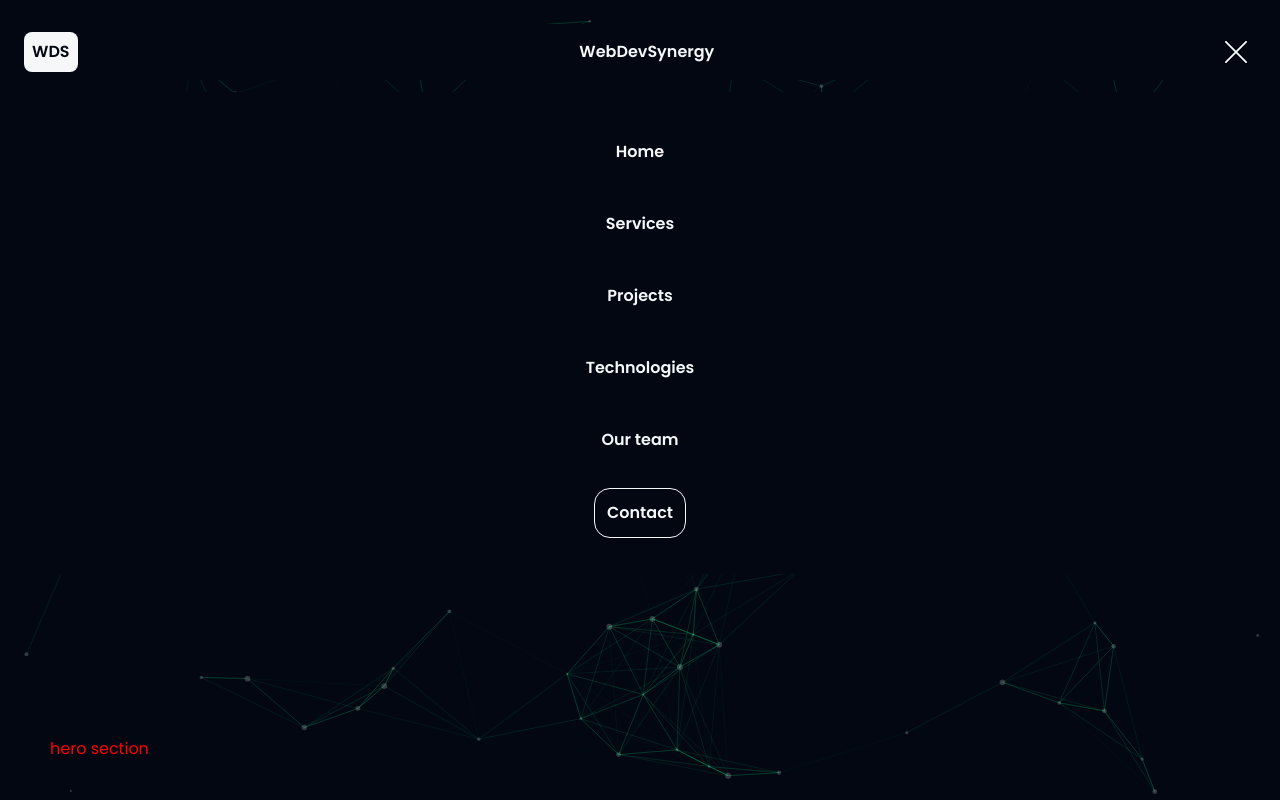
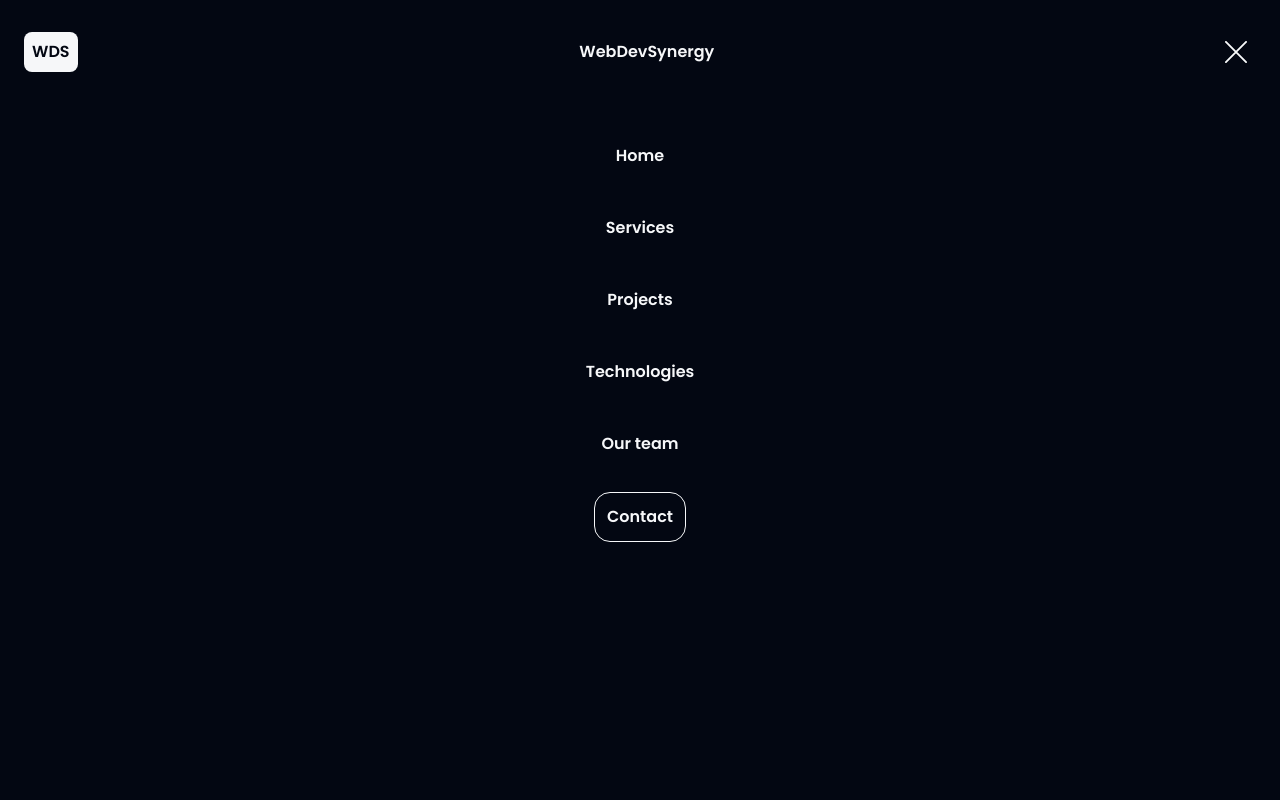
Before and after one commit to A-Novychenko/WebDevSynergy, a Next.js app: page /en in a window 1280 px wide. Both pictures are taken after a click on the button 1235 px from the left and 46 px from the top of the page. Shown: the top 800 px of the page. Built offline with nearby package versions, Linux system fonts and the light colour scheme.

Commit message:
fix modal

```diff
--- a/app/[lang]/layout.tsx
+++ b/app/[lang]/layout.tsx
@@ -39,6 +39,7 @@ export default function RootLayout({
         <main className={styles.main_container}>{children}</main>
 
         <Footer lang={lang} />
+        <div id="modal-root"></div>
       </body>
     </html>
   );
--- /dev/null
+++ b/components/Elements/BurgerMenu/Backdrop.tsx
@@ -0,0 +1,20 @@
+import {useModal} from "@/components/Providers/ModalProvider";
+
+import styles from "./Burger.module.scss";
+
+export const Backdrop = ({children}: {children: React.ReactNode}) => {
+  const {openModal} = useModal();
+
+  return (
+    <div
+      className={styles.backdrop}
+      onClick={(e) => {
+        if (e.target === e.currentTarget) {
+          openModal(false);
+        }
+      }}
+    >
+      {children}
+    </div>
+  );
+};
--- a/components/Elements/BurgerMenu/Burger.module.scss
+++ b/components/Elements/BurgerMenu/Burger.module.scss
@@ -13,51 +13,44 @@
   border: none;
 }
 
-.burger_menu {
-  position: fixed;
-  top: 92px;
-  left: 0;
-  width: 100%;
+.burger_menu_list {
+  display: flex;
+  flex-direction: column;
+  justify-content: center;
+  align-items: center;
 
-  background: var(--black, #030712);
+  padding-top: 40px;
+  padding-bottom: 40px;
 
-  z-index: 999;
-}
-
-.burger_menu_list {
   list-style: none;
-  padding: 24px;
   text-align: center;
 }
 
 .item {
-  display: flex;
-  padding: 12px;
-  justify-content: center;
-  align-items: center;
-  gap: 12px;
-  align-self: stretch;
+  display: inline-flex;
+  padding-bottom: 24px;
 
-  overflow: hidden;
+  &:last-child {
+    padding-bottom: 0;
+  }
 }
 
 .link {
   padding: 12px;
+
   color: var(--primary-text-color);
-
   font-size: 16px;
-
   font-weight: 600;
   line-height: 1.5;
   text-decoration: none;
 
   transition: transform var(--animation-hover), color var(--animation-hover);
-}
 
-.link:hover,
-.link:focus {
-  color: var(--secondary-text-color);
-  transform: var(--scale-transform-hover);
+  &:hover,
+  &link:focus {
+    color: var(--secondary-text-color);
+    transform: var(--scale-transform-hover);
+  }
 }
 
 .link_contact {
@@ -75,11 +68,21 @@
 
   transform: scale(1);
   transition: all 0.3s ease-in-out;
+
+  &:hover,
+  &:focus {
+    color: var(--secondary-text-color);
+    border: 1px solid var(--secondary-text-color);
+    transform: scale(1.025);
+  }
 }
 
-.link_contact:hover,
-.link_contact:focus {
-  color: var(--secondary-text-color);
-  border: 1px solid var(--secondary-text-color);
-  transform: scale(1.025);
+.backdrop {
+  position: fixed;
+  top: 92px;
+  left: 0;
+
+  width: 100%;
+  height: 100%;
+  background: var(--black, #030712);
 }
--- a/components/Elements/BurgerMenu/BurgerMenu.tsx
+++ b/components/Elements/BurgerMenu/BurgerMenu.tsx
@@ -1,11 +1,22 @@
 import Link from "next/link";
+
+import {Backdrop} from "./Backdrop";
+import {useModal} from "@/components/Providers/ModalProvider";
 
 import styles from "./Burger.module.scss";
 
 export const BurgerMenu = ({dictionary}: {dictionary: Dictionaries}) => {
+  const {isOpen, openModal} = useModal();
   return (
-    <div className={styles.burger_menu}>
-      <ul className={styles.burger_menu_list}>
+    <Backdrop>
+      <ul
+        className={styles.burger_menu_list}
+        onClick={(e) => {
+          if (e.target === e.currentTarget) {
+            openModal(false);
+          }
+        }}
+      >
         <li className={styles.item}>
           <Link
             href="#"
@@ -61,6 +72,6 @@ export const BurgerMenu = ({dictionary}: {dictionary: Dictionaries}) => {
           </Link>
         </li>
       </ul>
-    </div>
+    </Backdrop>
   );
 };
--- a/components/Elements/BurgerMenu/BurgerSwitch.tsx
+++ b/components/Elements/BurgerMenu/BurgerSwitch.tsx
@@ -3,9 +3,9 @@
 import Image from "next/image";
 
 import {BurgerMenu} from "./BurgerMenu";
+import {useModal} from "@/components/Providers/ModalProvider";
 import burgerMenu from "../../../public/icons/burger.svg";
 import close from "../../../public/icons/close.svg";
-import {useModal} from "@/components/Providers/ModalProvider";
 
 import styles from "./Burger.module.scss";
 
@@ -15,8 +15,6 @@ export const BurgerSwitch = ({dictionary}: {dictionary: Dictionaries}) => {
   const toggleOpenModal = () => {
     openModal(!isOpen);
   };
-
-  console.log("isOpen", isOpen);
 
   return (
     <div style={{display: "block"}}>
--- a/components/Elements/localeSwitcher/LocaleSwitcher.module.scss
+++ b/components/Elements/localeSwitcher/LocaleSwitcher.module.scss
@@ -5,7 +5,7 @@
   align-items: center;
 }
 
-.item:last-child>a {
+.item:last-child > a {
   padding-left: 0;
 }
 
@@ -20,6 +20,8 @@
   align-self: stretch;
   gap: 12px;
   padding: 12px;
+  padding-top: 18px;
+  padding-bottom: 18px;
 
   color: var(--secondary-text-color);
   font-size: 12px;
--- a/components/Providers/ModalProvider.tsx
+++ b/components/Providers/ModalProvider.tsx
@@ -14,6 +14,9 @@ export const ModalProvider = ({children}: {children: React.ReactNode}) => {
 
   const openModal = (flag: boolean) => {
     setIsOpen(flag);
+    flag
+      ? (document.body.style.overflow = "hidden")
+      : (document.body.style.overflow = "");
   };
 
   return (
--- a/components/Sections/Header/Header.module.scss
+++ b/components/Sections/Header/Header.module.scss
@@ -3,6 +3,8 @@
   padding: 24px;
 
   width: 100%;
+
+  background-color: #030712;
 }
 
 .container {
```
Lines whose indentation alone changed are shown as unchanged.
